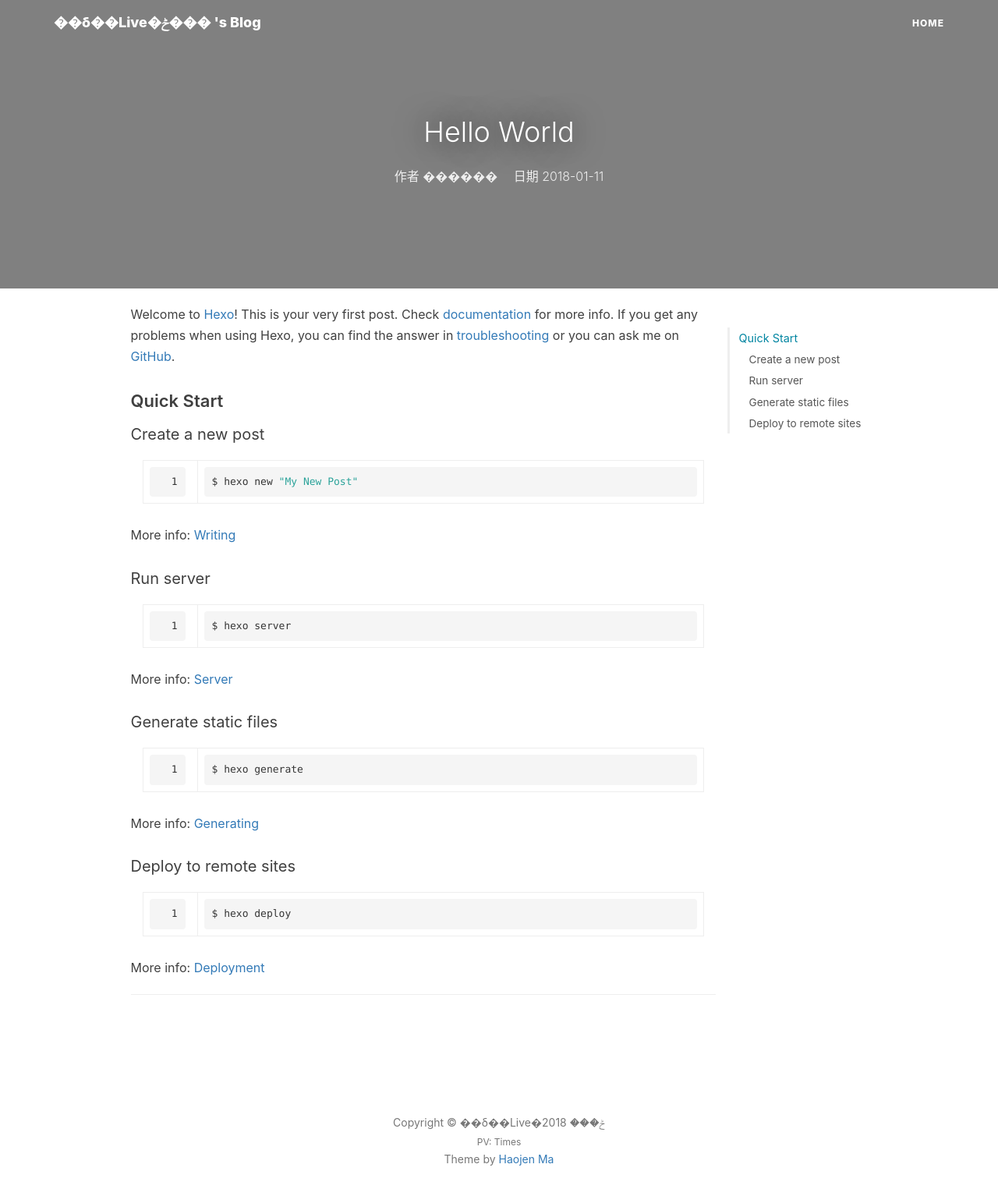
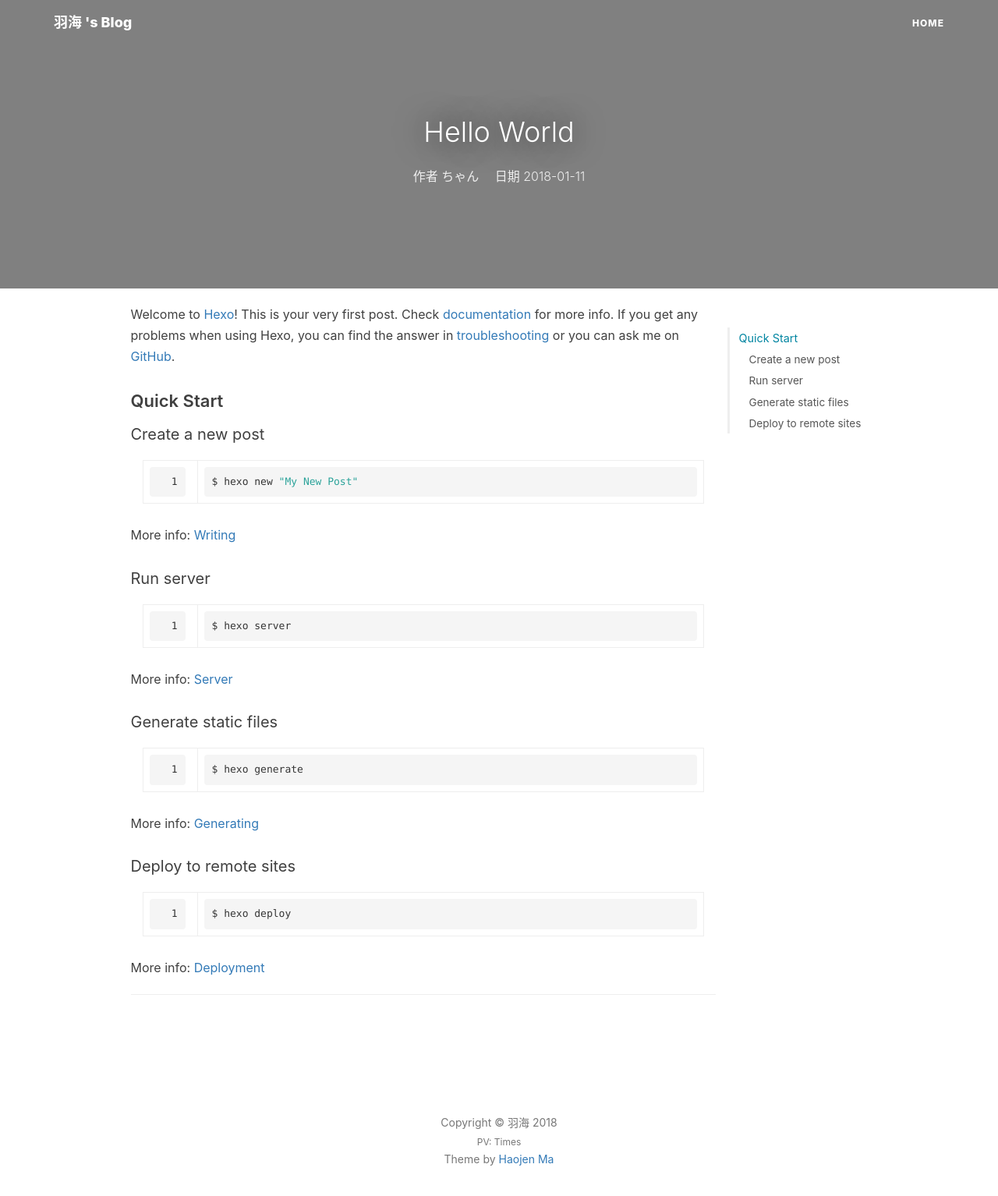
Before and after one commit to Feather-Sea/Feather-Sea.github.io, a plain HTML site: page 2018/01/11/hello-world/index.html in a window 1280 px wide. Shown: the whole page at 78% size. Drawn offline with nearby package versions, Linux system fonts and the light colour scheme; some packages are replaced by stand-ins of ours; a script that the page names is missing.

Commit message:
Site updated: 2018-01-11 22:56:09

```diff
--- a/2018/01/11/hello-world/index.html
+++ b/2018/01/11/hello-world/index.html
@@ -6,14 +6,14 @@
     <meta charset="utf-8">
     <meta http-equiv="X-UA-Compatible" content="IE=edge">
     <meta name="viewport" content="width=device-width, initial-scale=1">
-    <meta name="description" content="">
+    <meta name="description" content="总有一天，我会让这里座无虚席">
     <meta name="keyword" content="">
     <meta name="theme-color" content="#600090">
     <meta name="msapplication-navbutton-color" content="#600090">
     <meta name="apple-mobile-web-app-capable" content="yes">
     <meta name="apple-mobile-web-app-status-bar-style" content="#600090">
     <link rel="shortcut icon" href="https://cdn4.iconfinder.com/data/icons/ionicons/512/icon-person-128.png">
-    <link rel="alternate" type="application/atom+xml" title="��δ��Live�ݲ���" href="/atom.xml">
+    <link rel="alternate" type="application/atom+xml" title="羽海" href="/atom.xml">
     <link rel="stylesheet" href="//cdnjs.cloudflare.com/ajax/libs/animate.css/3.5.2/animate.min.css">
     <link rel="stylesheet" href="//cdn.bootcss.com/font-awesome/4.6.3/css/font-awesome.css">
     <title>
@@ -56,7 +56,7 @@
             </button>
             <a class="navbar-brand animated pulse" href="/">
                 <span class="brand-logo">
-                    ��δ��Live�ݲ���
+                    羽海
                 </span>
                 's Blog
             </a>
@@ -140,7 +140,7 @@
                     <h1>Hello World</h1>
 
                     <span class="meta">
-                         作者 ������
+                         作者 ちゃん
                         <span>
                           日期 2018-01-11
                          </span>
@@ -246,7 +246,7 @@
 
                 </ul>
                 <p class="copyright text-muted">
-                    Copyright &copy; ��δ��Live�ݲ��� 2018
+                    Copyright &copy; 羽海 2018
                     <br>
                     <span id="busuanzi_container_site_pv" style="font-size: 12px;">PV: <span id="busuanzi_value_site_pv"></span> Times</span>
                     <br>
```
Also changed, not shown: index.html (+6 -6 lines).
